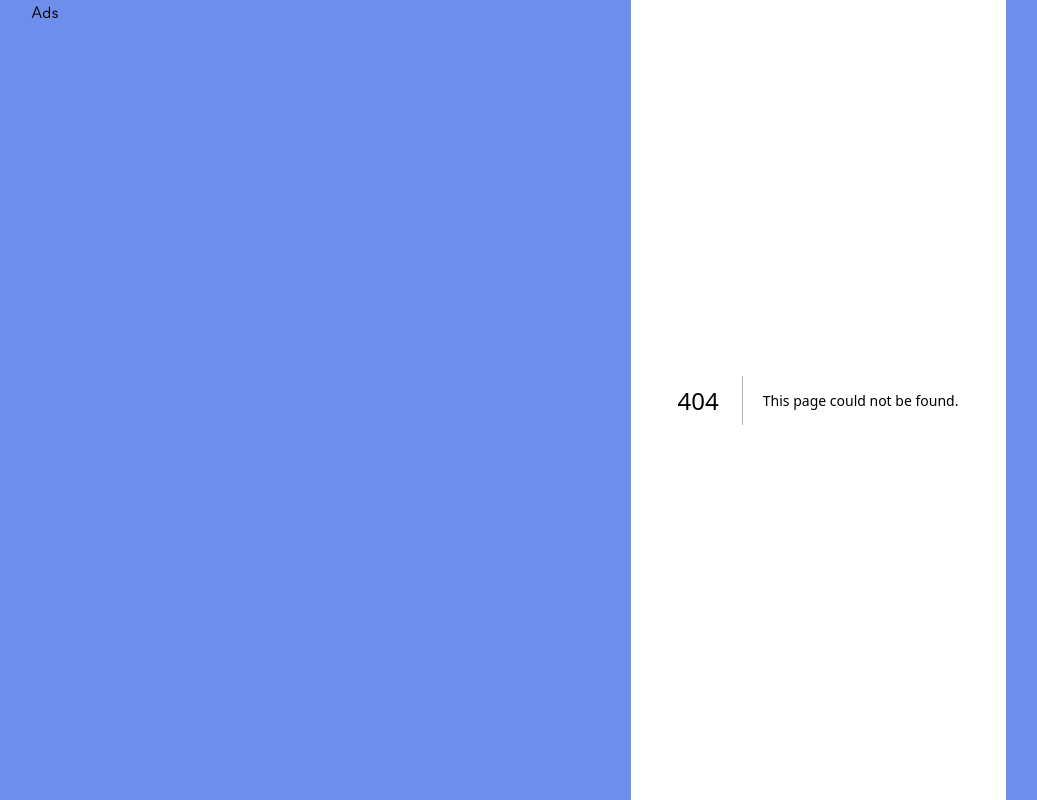
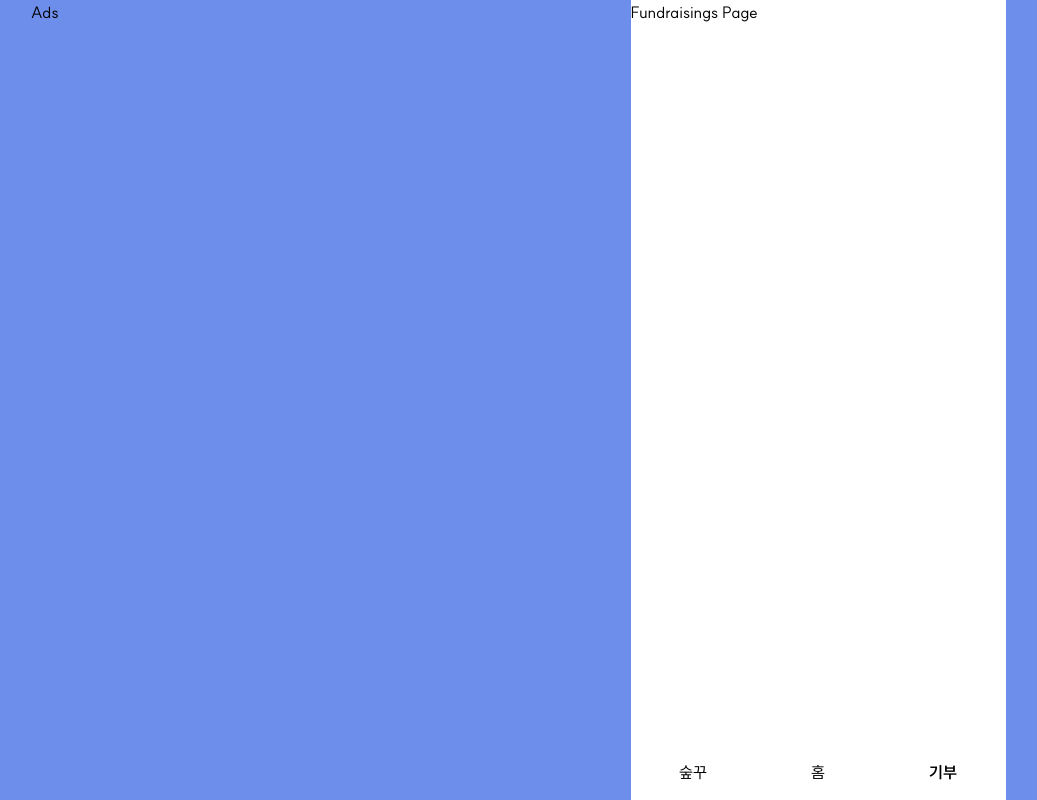
Before and after one commit to Chaemin-L/plantify-client, a Next.js app: page /fundraisings in a window 1280 px wide. Before the commit this address had no page. Shown: the whole page, without its empty margins (122-1159 px from the left). Built offline with nearby package versions, Linux system fonts and the light colour scheme.

Commit message:
feat: bottom-navigation 구현 및 각 nav 요소 라우팅 설정

```diff
--- /dev/null
+++ b/src/app/forest/layout.tsx
@@ -0,0 +1,20 @@
+import type { Metadata } from "next";
+import BottomNavigation from "@/components/bottom-navigation";
+
+export const metadata: Metadata = {
+  title: "Plantify - 숲",
+  description: "기부가 모여 이룬 나의 숲",
+};
+
+export default function Layout({
+  children,
+}: Readonly<{
+  children: React.ReactNode;
+}>) {
+  return (
+    <>
+      {children}
+      <BottomNavigation />
+    </>
+  );
+}
--- /dev/null
+++ b/src/app/forest/page.tsx
@@ -0,0 +1,3 @@
+export default function ForestPage() {
+  return <main>Forest Page</main>;
+}
--- /dev/null
+++ b/src/app/fundraisings/layout.tsx
@@ -0,0 +1,20 @@
+import type { Metadata } from "next";
+import BottomNavigation from "@/components/bottom-navigation";
+
+export const metadata: Metadata = {
+  title: "Plantify - 기부",
+  description: "펀딩형 기부들이 궁금할 때",
+};
+
+export default function Layout({
+  children,
+}: Readonly<{
+  children: React.ReactNode;
+}>) {
+  return (
+    <>
+      {children}
+      <BottomNavigation />
+    </>
+  );
+}
--- /dev/null
+++ b/src/app/fundraisings/page.tsx
@@ -0,0 +1,3 @@
+export default function FundraisingsPage() {
+  return <main>Fundraisings Page</main>;
+}
--- /dev/null
+++ b/src/app/home/layout.tsx
@@ -0,0 +1,20 @@
+import type { Metadata } from "next";
+import BottomNavigation from "@/components/bottom-navigation";
+
+export const metadata: Metadata = {
+  title: "Plantify - 홈",
+  description: "나의 페이/카드 정보가 궁금할 때",
+};
+
+export default function Layout({
+  children,
+}: Readonly<{
+  children: React.ReactNode;
+}>) {
+  return (
+    <>
+      {children}
+      <BottomNavigation />
+    </>
+  );
+}
--- /dev/null
+++ b/src/app/home/page.tsx
@@ -0,0 +1,3 @@
+export default function Home() {
+  return <main className="h-full">Landing Page</main>;
+}
--- a/src/app/page.tsx
+++ b/src/app/page.tsx
@@ -1,3 +1,3 @@
-export default function Landing() {
+export default function Page() {
   return <div>Landing Page</div>;
 }
--- /dev/null
+++ b/src/components/bottom-navigation.tsx
@@ -0,0 +1,31 @@
+"use client";
+import { PATH } from "@/lib/paths";
+import Link from "next/link";
+import { usePathname } from "next/navigation";
+
+const navigation = [
+  { href: PATH.FOREST, label: "숲꾸" },
+  { href: PATH.HOME, label: "홈" },
+  { href: PATH.FUNDRAISINGS, label: "기부" },
+];
+
+export default function BottomNavigation() {
+  const pathname = usePathname();
+
+  return (
+    <nav className="fixed bottom-0 bg-white" style={{ width: "inherit" }}>
+      <ul className="flex text-center">
+        {navigation.map(({ href, label }) => (
+          <li key={href} className="flex-1 px-8 py-4">
+            <Link
+              href={href}
+              className={pathname === href ? "font-bold" : "font-normal"}
+            >
+              {label}
+            </Link>
+          </li>
+        ))}
+      </ul>
+    </nav>
+  );
+}
--- /dev/null
+++ b/src/lib/paths.ts
@@ -0,0 +1,5 @@
+export const PATH = {
+  FOREST: "/forest",
+  HOME: "/home",
+  FUNDRAISINGS: "/fundraisings",
+};
```
